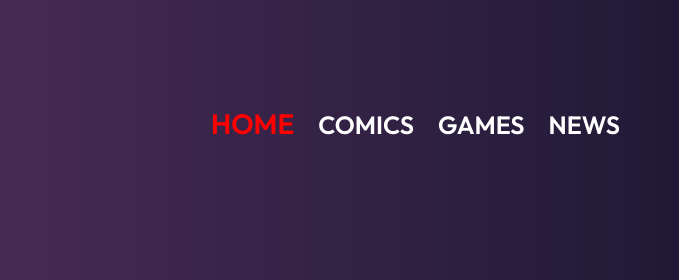
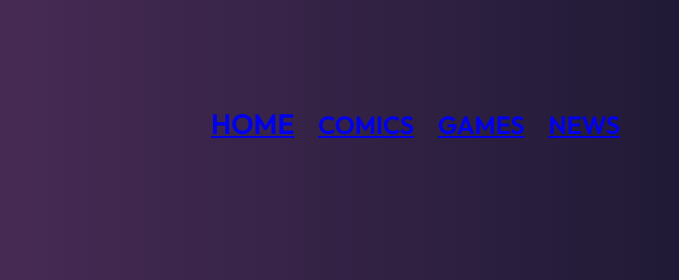
Before and after one commit to GomezAgustin1/test-bootcamp, a website: page index.html in a window 1280 px wide. Shown: the top 280 px of the page, 339-1018 px from the left. Drawn offline with Linux system fonts and the light colour scheme; a web font is replaced by a local one.

Commit message:
Fixed requested changes

```diff
--- a/index.html
+++ b/index.html
@@ -20,12 +20,12 @@
       <img class="marvel-icon" src="./marvel.png" alt="Marvel" width="227px" />
       <nav class="navbar">
         <ul>
-          <li class="nav-link active"><a href=""></a>HOME</li>
-          <li class="nav-link"><a href=""></a>COMICS</li>
-          <li class="nav-link"><a href=""></a>GAMES</li>
-          <li class="nav-link"><a href=""></a>NEWS</li>
+          <li class="nav-link active"><a href="#">HOME</a></li>
+          <li class="nav-link"><a href="#">COMICS</a></li>
+          <li class="nav-link"><a href="#">GAMES</a></li>
+          <li class="nav-link"><a href="#">NEWS</a></li>
         </ul>
-        <img class="search" src="./search-icon.svg" alt="Search" width="35" />
+        <img class="search" src="./search-icon.svg" alt="Search" width="35px" />
         <img class="user" src="./user.png" alt="user" width="110px" />
       </nav>
     </header>
--- a/styles.css
+++ b/styles.css
@@ -65,9 +65,7 @@ body {
 .marvel-studio {
   display: block;
   padding-top: 200px;
-  /* text-align: center; */
   margin-left: 266px;
-  /* margin: 0 auto; */
 }
 
 .side {
@@ -83,12 +81,10 @@ body {
   position: absolute;
   right: 250px;
   bottom: -100px;
-  /* padding: 0 100px 0 0; */
 }
 
 .title {
   margin: 0;
-  /* font-family: 'Roboto', sans-serif; */
   font-family: 'Goldman', cursive;
   color: white;
   -webkit-text-stroke: 1px #e90909;
@@ -104,10 +100,8 @@ body {
   -webkit-text-stroke: 1px white;
   font-size: 70px;
   font-weight: bold;
-  /* text-align: center; */
   line-height: 100px;
   padding-left: 166px;
-  /* width: 73%; */
 }
 
 .description {
```
